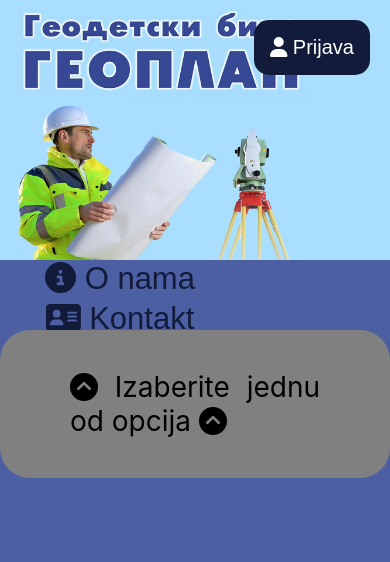
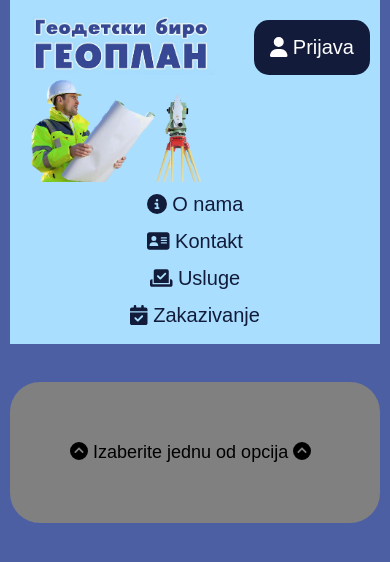
Before and after one commit to bogdanmilikic/GeoplanCacak, a React (Create React App) app: page / in a window 390 px wide. Shown: the top 562 px of the page. Built offline with nearby package versions, Linux system fonts and the light colour scheme.

Commit message:
sredjenoParStvari

```diff
--- a/package.json
+++ b/package.json
@@ -4,6 +4,7 @@
   "private": true,
   "dependencies": {
     "@emailjs/browser": "^4.4.1",
+    "@fontsource/poppins": "^5.1.1",
     "@fortawesome/fontawesome-svg-core": "^6.7.2",
     "@fortawesome/free-brands-svg-icons": "^6.7.2",
     "@fortawesome/free-regular-svg-icons": "^6.7.2",
--- a/src/App.jsx
+++ b/src/App.jsx
@@ -40,7 +40,7 @@ function App() {
     if (value === "" || isNaN(value)) {
       setMinuti(0); // Default to 0 for invalid input
     } else {
-      const numericValue = Math.max(0, Math.min(60, Number(value))); // Clamp value between 0 and 59
+      const numericValue = Math.max(0, Math.min(59, Number(value))); // Clamp value between 0 and 59
       setMinuti(numericValue);
     }
   };
@@ -70,6 +70,31 @@ function App() {
     uneseniDatum.setMinutes(minuti);
     return uneseniDatum < trenutniDatum;
   };
+  const sortirajListu = (listaZaSortiranje) => {
+    return listaZaSortiranje.sort((a, b) => {
+      // Kreiraj pun datum i vreme za oba elementa
+      const datumA = new Date(
+        `${a.datum}T${String(a.sati).padStart(2, "0")}:${String(
+          a.minuti
+        ).padStart(2, "0")}`
+      );
+      const datumB = new Date(
+        `${b.datum}T${String(b.sati).padStart(2, "0")}:${String(
+          b.minuti
+        ).padStart(2, "0")}`
+      );
+
+      // Uporedi datume
+      return datumA - datumB;
+    });
+  };
+
+  // useEffect za inicijalno sortiranje liste
+  useEffect(() => {
+    const sortiranaLista = sortirajListu(lista); // Sortiraj listu pre postavljanja
+    setLocalLista(sortiranaLista);
+  }, []);
+
   const handleZakazi = () => {
     const dodatakListi = {
       id: localLista.length + 1,
@@ -79,10 +104,12 @@ function App() {
       sati: sati,
       minuti: minuti,
     };
+
     if (userName === "Prijava") {
       alert("Morate biti prijavljeni da bi ste zakazali termin");
       return;
     }
+
     if (sati < 8) {
       alert("Radno vreme počinje od 8 sati");
       setSati("");
@@ -92,37 +119,35 @@ function App() {
       setSati("");
       return;
     }
+
     if (comboBoxVrednost === "") {
       alert("Morate uneti uslugu");
       return;
     }
+
     if (brojTelefona === "") {
       alert("Morate uneti vaš broj telefona");
       return;
     }
+
     if (datum === "") {
       alert("Morate uneti datum termina");
       return;
     }
-    if (terminUProslosti(datum, sati, minuti) === true) {
+
+    if (terminUProslosti(datum, sati, minuti)) {
       alert("Ne možete zakatati termin u prošlosti");
       return;
     }
-    if (minuti < 0 || isNaN(minuti)) {
-      alert("Molim vas unesite vrednost minuta veću ili jednaku nuli");
-      setMinuti("");
-      return;
-    } else if (minuti > 59) {
-      alert("Molim vas unesite vrednost minuta manju od 60");
-      setMinuti("");
-      return;
-    }
-    if (zauzetTermin(datum, sati, minuti) === true) {
+
+    if (zauzetTermin(datum, sati, minuti)) {
       alert("Termin je zauzet :(");
       return;
     }
+
     alert(`Termin zakazan u ${sati}:${minuti < 10 ? "0" : ""}${minuti}`);
-    setLocalLista((staro) => [...staro, dodatakListi]);
+    const novaLista = sortirajListu([...localLista, dodatakListi]);
+    setLocalLista(novaLista);
   };
   const informacijeKorisnika = {
     ime: eMail,
@@ -306,10 +331,7 @@ function App() {
     if (sati < 8) {
       setSati(8);
     }
-    if (minuti > 59) {
-      setSati((staraVrednost) => staraVrednost + 1);
-      setMinuti(0);
-    }
+
     if (minuti < 0) {
       setMinuti(0);
     }
--- a/src/Komponente/lista.js
+++ b/src/Komponente/lista.js
@@ -44,7 +44,7 @@ const lista = [
     userName: "lukapesterac123@gmail.com",
     usluga: "Deoba",
     datum: "2025-02-20",
-    sati: 9,
+    sati: 12,
     minuti: 0,
   },
   {
@@ -68,14 +68,14 @@ const lista = [
     userName: "bogdanmilikic53@gmail.com",
     usluga: "Omedjavanje",
     datum: "2025-02-20",
-    sati: 11,
+    sati: 16,
     minuti: 0,
   },
   {
     id: 9,
     userName: "lukapesterac123@gmail.com",
     usluga: "Deoba",
-    datum: "2025-02-30",
+    datum: "2025-02-27",
     sati: 9,
     minuti: 0,
   },
--- a/src/Komponente/stilovi.css
+++ b/src/Komponente/stilovi.css
@@ -2,6 +2,7 @@
   margin: 0;
   padding: 0;
   box-sizing: border-box;
+  font-family: "Poppins", sans-serif;
 }
 
 html,
@@ -348,3 +349,73 @@ iframe {
   color: red;
   background-color: white;
 }
+@media (max-width: 768px) {
+  /* Adjusting overall layout */
+  body {
+    padding: 0 10px;
+  }
+
+  .logo {
+    width: 200px; /* Resize logo */
+    height: auto; /* Maintain aspect ratio */
+    margin: 0 auto; /* Center it */
+  }
+
+  .gornjiDeoDiv {
+    height: auto; /* Allow height to adjust naturally */
+    padding: 10px;
+  }
+
+  .gornjiDeoMenu {
+    flex-direction: column; /* Stack buttons vertically */
+    align-items: center;
+  }
+
+  .gornjiDeoDugmici {
+    font-size: 20px; /* Adjust text size */
+    width: 100%; /* Make buttons full-width */
+    margin: 5px 0; /* Add vertical spacing */
+  }
+
+  .divCentriranje {
+    margin-top: 20px;
+    flex-direction: column; /* Stack content vertically */
+  }
+
+  .divSadrzaj {
+    width: 100%; /* Make it responsive */
+    padding: 20px;
+  }
+
+  .sadrzaj {
+    font-size: 18px; /* Smaller text for readability */
+  }
+
+  iframe {
+    width: 100%; /* Make it fill the width of the container */
+    height: 200px; /* Adjust height */
+  }
+
+  .dropdown-content {
+    width: 100%; /* Ensure dropdown fits the screen */
+    text-align: center;
+  }
+
+  .popUpSadrzaj {
+    width: 90%; /* Make popup smaller on small screens */
+    right: 5%; /* Center it horizontally */
+    top: 20%;
+    padding: 20px;
+  }
+
+  .zakazivanjeDiv {
+    width: 100%; /* Adjust container width */
+    padding: 10px;
+  }
+
+  .zakazivanjeDatum,
+  .comboBoxKutija {
+    width: 100%; /* Make inputs full-width */
+    margin: 10px 0; /* Add spacing */
+  }
+}
```
Also changed, not shown: 1 other file (tests, documents, lock files or other folders).
